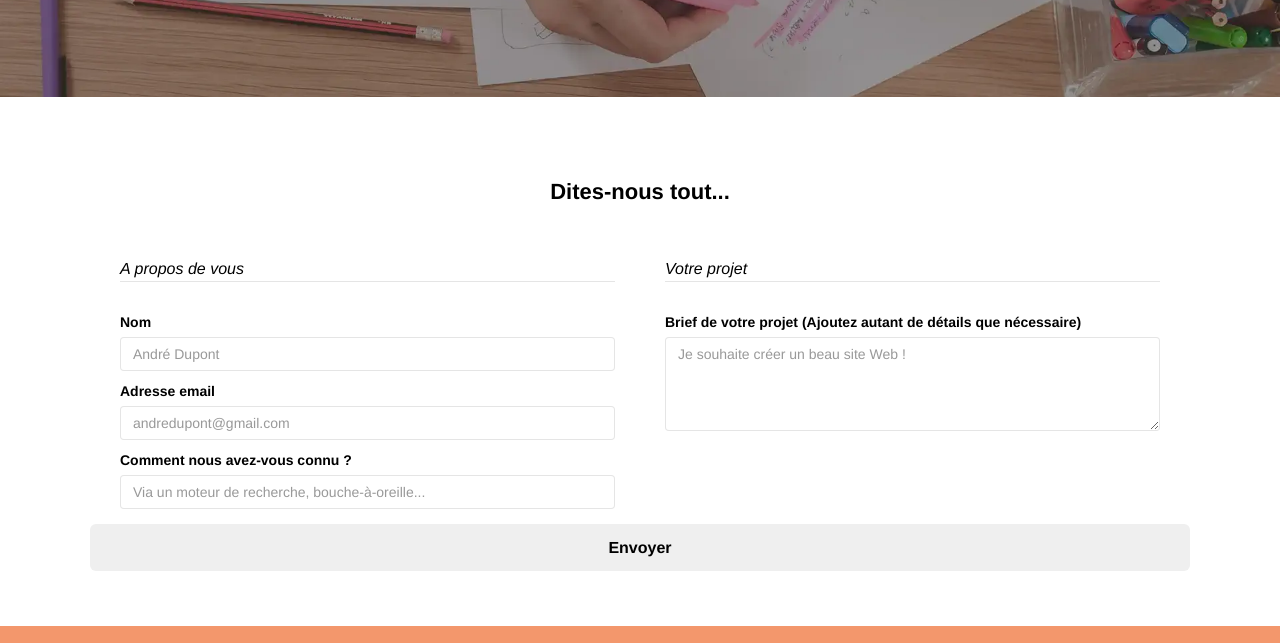
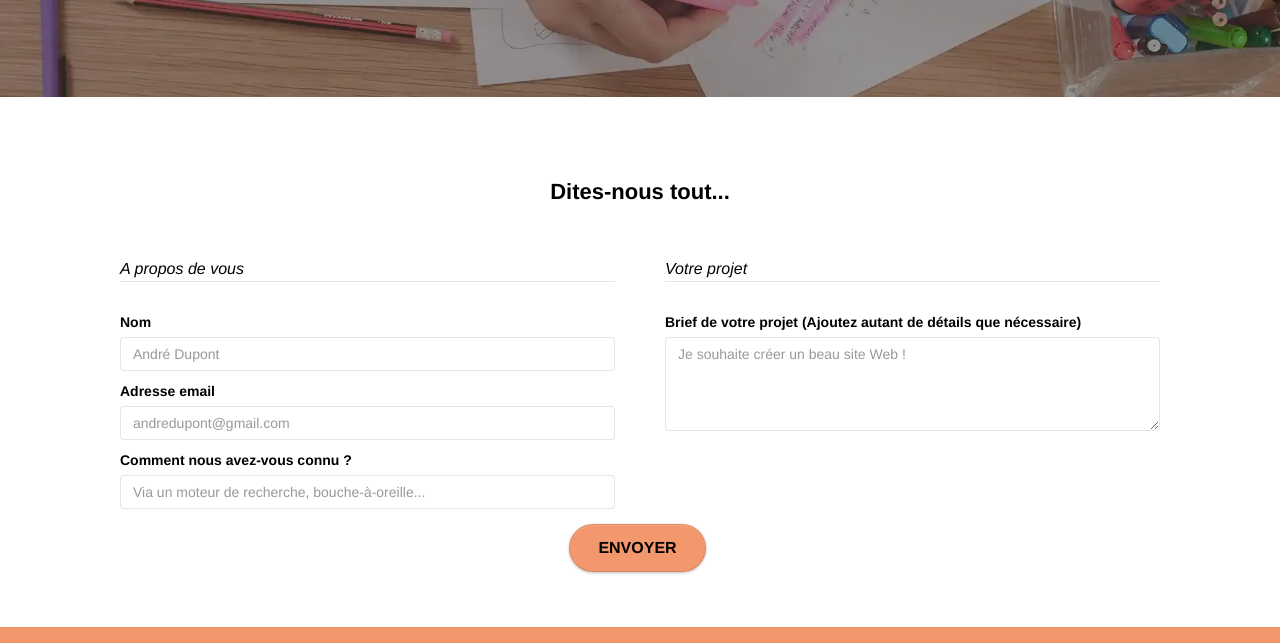
Before and after one commit to Manondfr/ManonDufour_4bis_22072021, a plain HTML site: page contact.html in a window 1280 px wide. Shown: the part 464-1107 px from the top of the page. Drawn offline with Linux system fonts and the light colour scheme.

Commit message:
Modifications de routine fichiers HTML

```diff
--- a/contact.html
+++ b/contact.html
@@ -105,9 +105,11 @@
 								<label for="message">Brief de votre projet (Ajoutez autant de détails que nécessaire)</label><textarea id="message" class="form-control" placeholder="Je souhaite créer un beau site Web !" rows="4" cols="50" required aria-required="true"></textarea>
 							</fieldset>
 						</div>
-						<button class="bloc-button btn btn-lg btn-block cta-hero btn-atomic-tangerine" type="submit">
-							Envoyer
-						</button>
+						<div class="text-center">
+							<button class="btn cta-hero contactButton" type="submit">
+								ENVOYER
+							</button>
+						</div>
 					</form>
 			</div>
 		</div>
@@ -120,7 +122,7 @@
 
 
 <!-- Footer -->
-<footer class="bloc bgc-atomic-tangerine d-bloc" id="bloc-8">
+<footer class="bloc bgc-atomic-tangerine d-bloc">
 	<div class="container bloc-sm">
 		<div class="row">
 			<div class="col-sm-12">
```
Also changed, not shown: index.html (+1 -1 lines).
